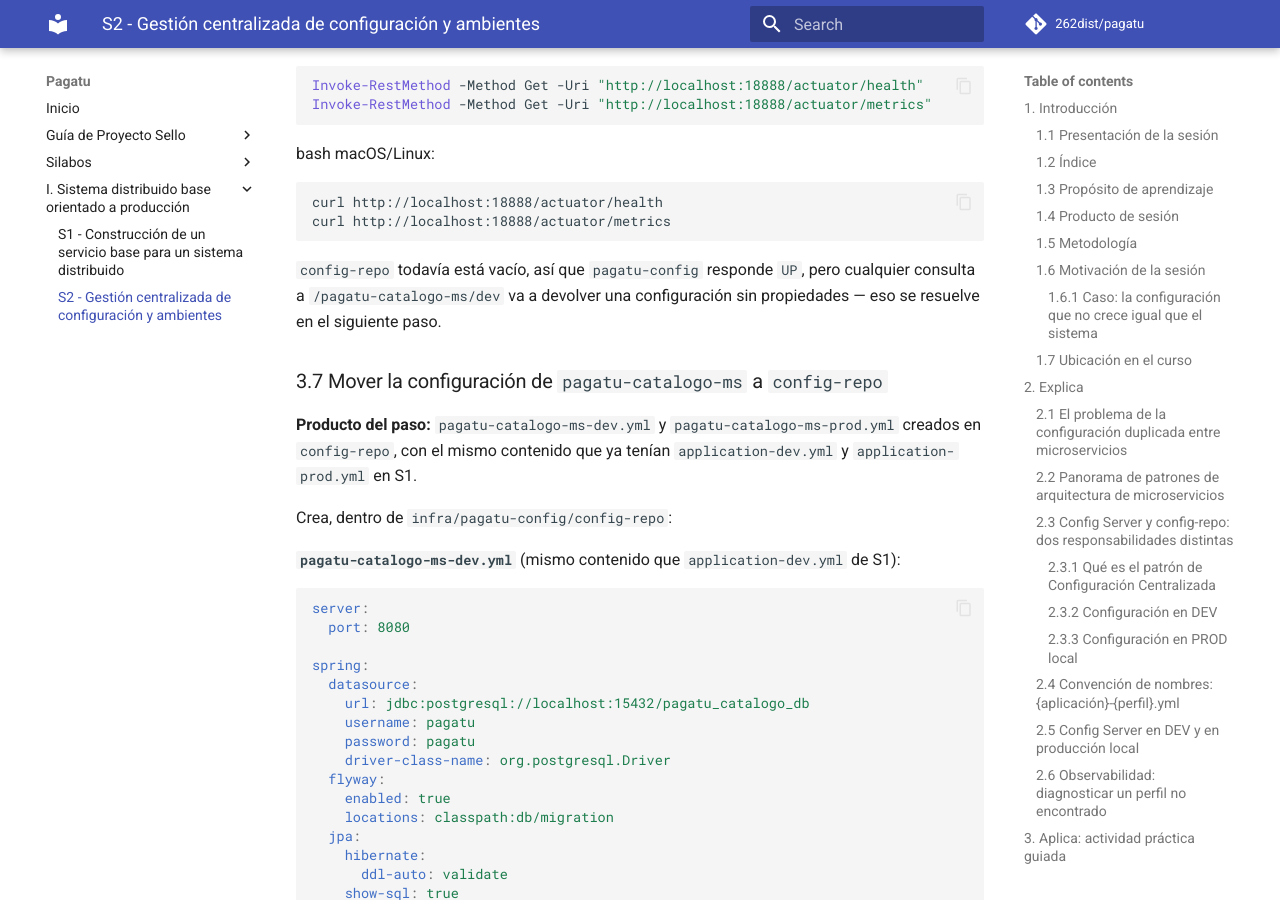
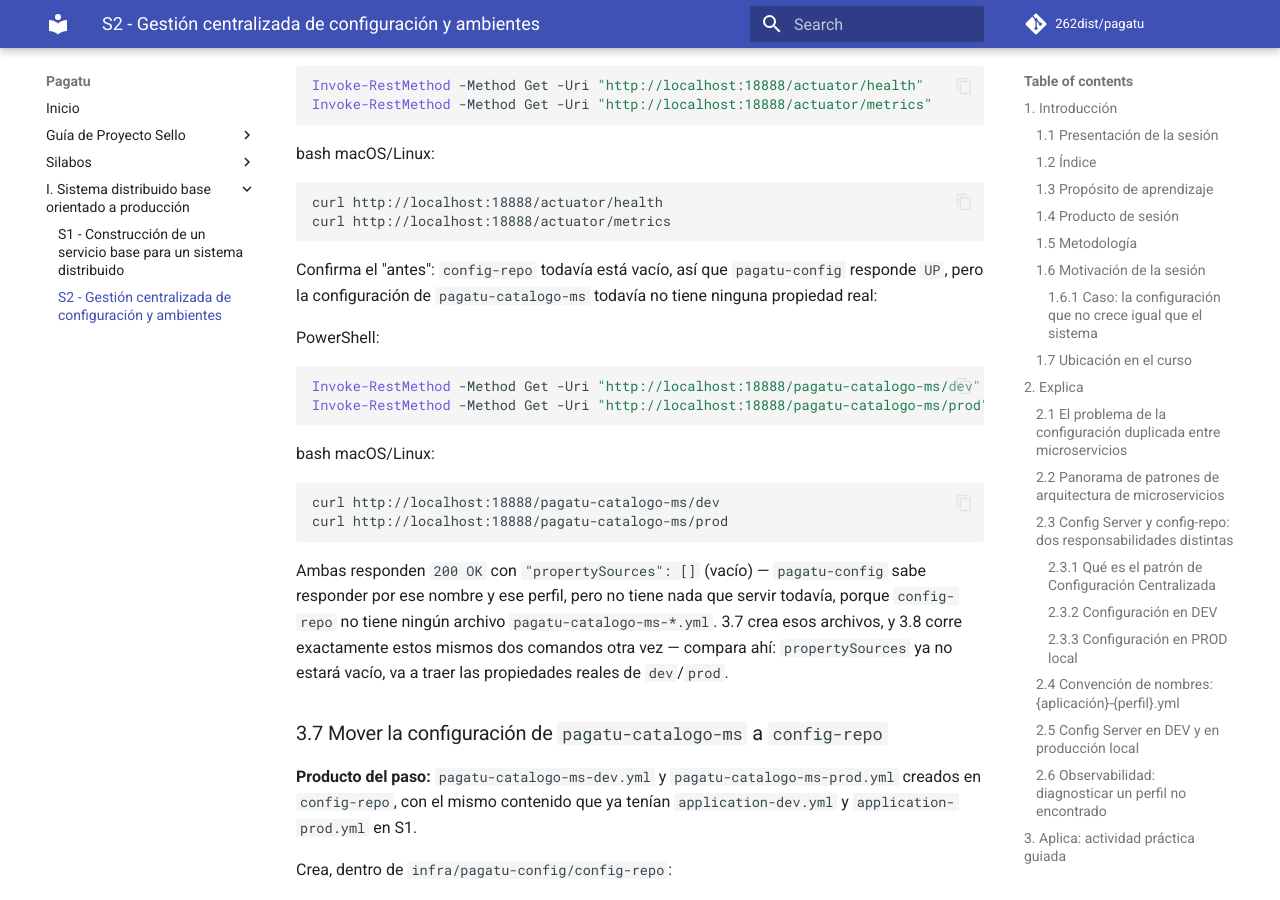
Before and after one commit to 262dist/pagatu, an MkDocs documentation site: the page built from docs/sesiones/S02_Configuracion_Centralizada_Ambientes.md, in a window 1280 px wide and 900 px high, scrolled down 17028 px. Built offline with MkDocs 1.6.1 and Material for MkDocs 9.7.7, drawn with Linux system fonts in a browser that asks for light colours; comment, search, counter and statistics services are not loaded; some of the changed text lies outside the part shown.

Commit message:
Sesion 2

````diff
--- a/docs/sesiones/S02_Configuracion_Centralizada_Ambientes.md
+++ b/docs/sesiones/S02_Configuracion_Centralizada_Ambientes.md
@@ -561,7 +561,23 @@ curl http://localhost:18888/actuator/health
 curl http://localhost:18888/actuator/metrics
 ```
 
-`config-repo` todavía está vacío, así que `pagatu-config` responde `UP`, pero cualquier consulta a `/pagatu-catalogo-ms/dev` va a devolver una configuración sin propiedades — eso se resuelve en el siguiente paso.
+Confirma el "antes": `config-repo` todavía está vacío, así que `pagatu-config` responde `UP`, pero la configuración de `pagatu-catalogo-ms` todavía no tiene ninguna propiedad real:
+
+PowerShell:
+
+```powershell
+Invoke-RestMethod -Method Get -Uri "http://localhost:18888/pagatu-catalogo-ms/dev"
+Invoke-RestMethod -Method Get -Uri "http://localhost:18888/pagatu-catalogo-ms/prod"
+```
+
+bash macOS/Linux:
+
+```bash
+curl http://localhost:18888/pagatu-catalogo-ms/dev
+curl http://localhost:18888/pagatu-catalogo-ms/prod
+```
+
+Ambas responden `200 OK` con `"propertySources": []` (vacío) — `pagatu-config` sabe responder por ese nombre y ese perfil, pero no tiene nada que servir todavía, porque `config-repo` no tiene ningún archivo `pagatu-catalogo-ms-*.yml`. 3.7 crea esos archivos, y 3.8 corre exactamente estos mismos dos comandos otra vez — compara ahí: `propertySources` ya no estará vacío, va a traer las propiedades reales de `dev`/`prod`.
 
 ### 3.7 Mover la configuración de `pagatu-catalogo-ms` a `config-repo`
 
@@ -660,6 +676,8 @@ El `server.port: 8080` se mantiene **fijo**, igual que en S1 — la segunda inst
 
 **Producto del paso:** configuración externa consultada sin levantar `pagatu-catalogo-ms`.
 
+Son los mismos dos comandos que ya corriste en 3.6, antes de que `config-repo` tuviera contenido — ahí `propertySources` salió vacío; ahora, con `pagatu-catalogo-ms-dev.yml`/`pagatu-catalogo-ms-prod.yml` ya creados (3.7), la respuesta trae las propiedades reales.
+
 Con `pagatu-config` ejecutando (3.6):
 
 PowerShell:
````
Also changed, not shown: infra/pagatu-config/src/main/resources/application.yml (added, +22 -0 lines), 8 other files.
